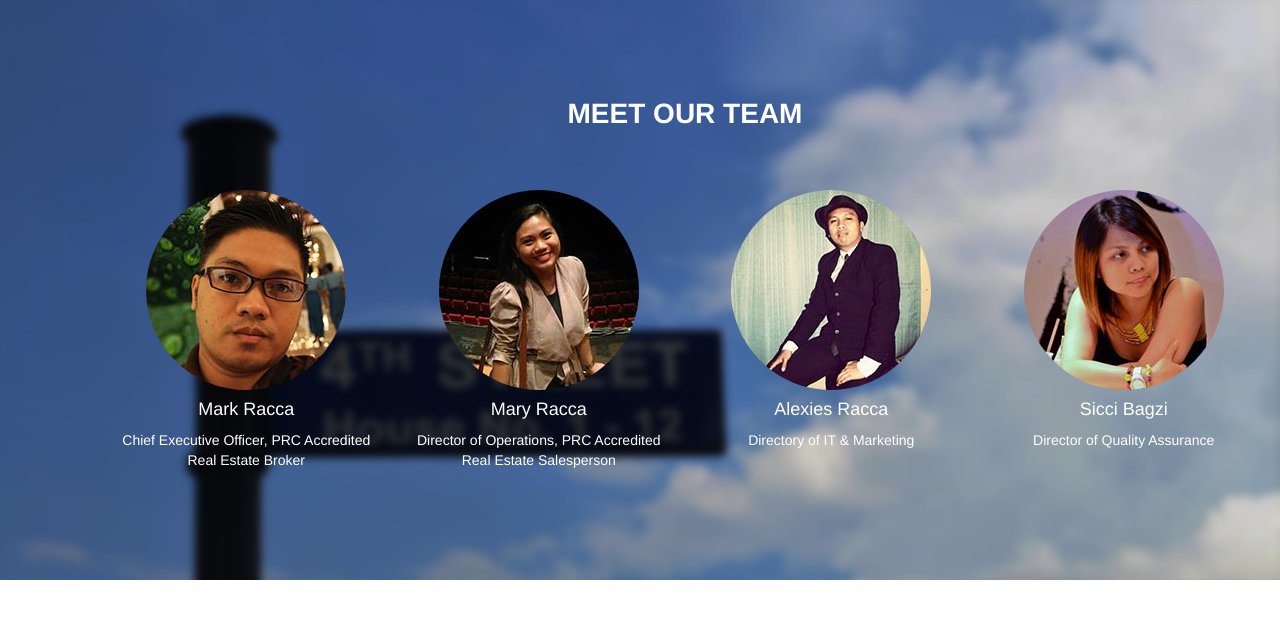
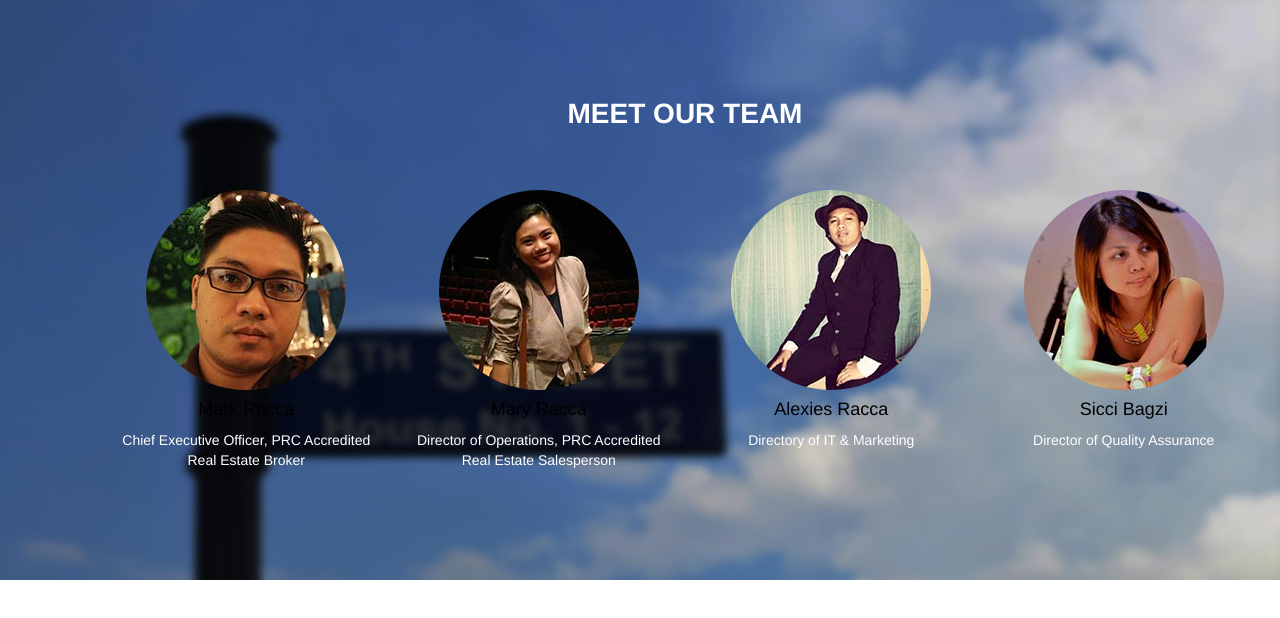
Before and after one commit to parisukatsquare/parisukatsquarerealty, a PHP site: page / in a window 1280 px wide. Shown: the part 2491-3109 px from the top of the page. Run offline with PHP 8.4, Linux system fonts and the light colour scheme.

Commit message:
Change color of officers text color
because the background image is missing

```diff
--- a/css/styles.css
+++ b/css/styles.css
@@ -67,6 +67,12 @@ h1 {
 
 }
 
+h4 {
+
+		color: black;
+
+}
+
 .front {
     color: black;
 }
```
